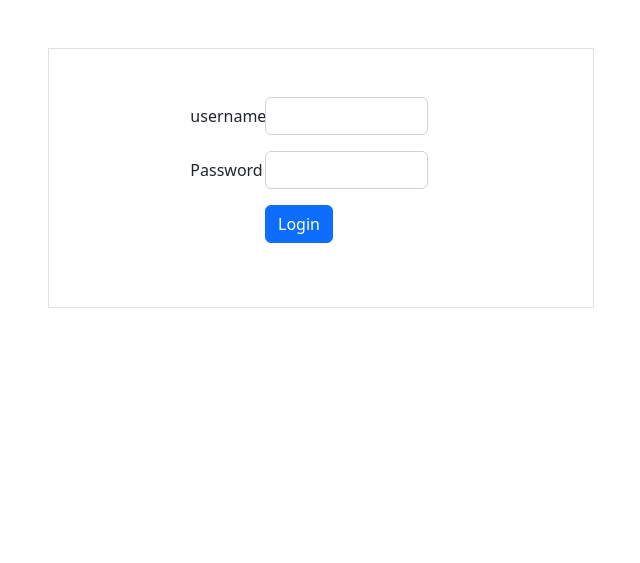
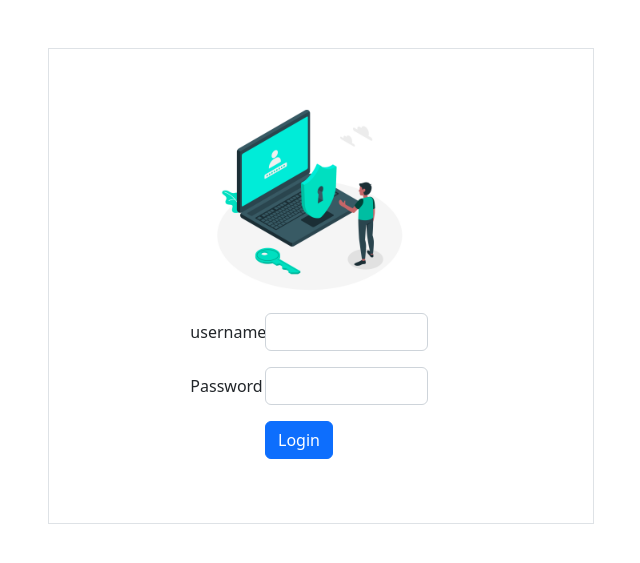
Before and after one commit to PercyGFX/esoft, a PHP site: page /admin/login.php in a window 1280 px wide. Shown: the top 563 px of the page, without its empty margins (319-959 px from the left). Run offline with PHP 8.4, Linux system fonts and the light colour scheme.

Commit message:
login update

```diff
--- a/admin/login.php
+++ b/admin/login.php
@@ -13,9 +13,15 @@
 
 <body class="container">
 
-     <div class="container d-flex justify-content-center">
+    <div class="container d-flex justify-content-center">
         <span class="border m-5 w-50">
+
+
             <div class="row p-5">
+                <div class="mb-3 row justify-content-center">
+                    <img src="../images/login.jpg" class="justify-content-center col-2 w-50" alt="login">
+                </div>
+
                 <div class="mb-3 row justify-content-center">
                     <label for="email" class="col-2 col-form-label">username</label>
                     <div class="col-5">
```
Also changed, not shown: images/login.jpg (added).
